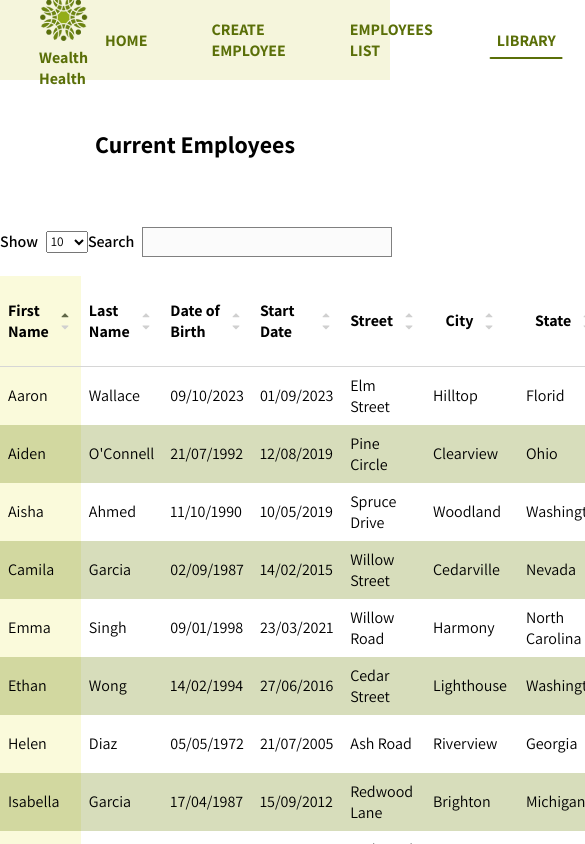
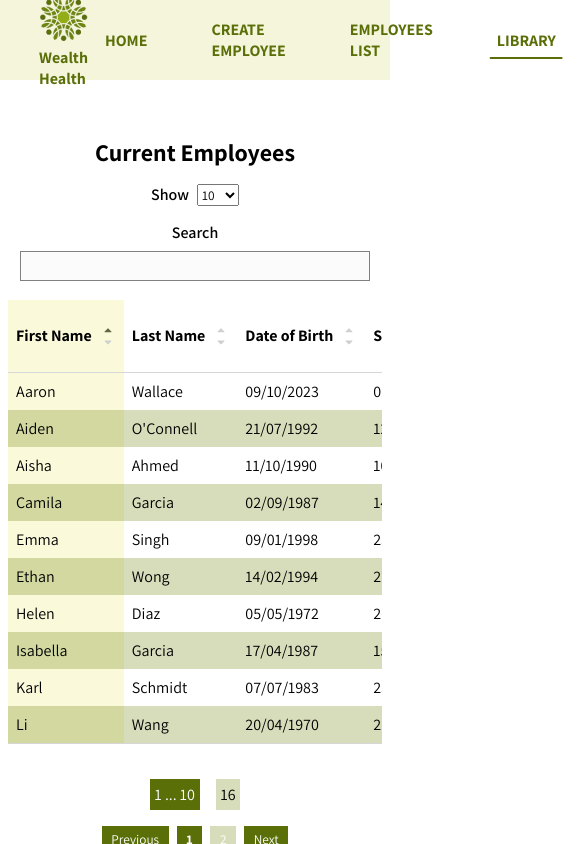
Before and after one commit to Lulu-Soso/P14_TABLE_LIBRARY, a React (Create React App) app: page /library in a window 390 px wide. Shown: the top 844 px of the page, 585 px wide, since content can reach past the window. Built offline with nearby package versions, Linux system fonts and the light colour scheme; data requests are answered from the project's data file.

Commit message:
add breakpoints

```diff
--- a/src/examples/AppTestLibrary.jsx
+++ b/src/examples/AppTestLibrary.jsx
@@ -39,7 +39,8 @@ const AppTestLibrary = () => {
   }, [dispatch]);
 
   return (
-    <div className="app-container">
+    <>
+    {/* // <div> */}
       <div className="employees-header">
         <h2>Current Employees</h2>
       </div>
@@ -57,7 +58,7 @@ const AppTestLibrary = () => {
         customLightBackgroundColor="#d7ddbb"
         customEvenRowBackgroundColor="#d7ddbb"
       />
-    </div>
+    </>
   );
 };
 
--- a/src/lib/components/SuperTable.jsx
+++ b/src/lib/components/SuperTable.jsx
@@ -35,7 +35,7 @@ const SuperTable = ({
   customHoverBackgroundColor = "#aaaaaa",
   customDarkBackgroundColor = "#929292",
   customEvenRowBackgroundColor = "#f0f0f0",
-  customLightBackgroundColor="#d2d2d2"
+  customLightBackgroundColor = "#d2d2d2",
 }) => {
   // États pour gérer la page
   const [showEmptySearch, setShowEmptySearch] = useState(false);
@@ -201,7 +201,7 @@ const SuperTable = ({
   }, [paginatedData]);
 
   return (
-    <div className="app-container">
+    <>
       <div className="employees-header">
         <div className="show-search">
           <FilterEntries
@@ -218,6 +218,7 @@ const SuperTable = ({
         </div>
       </div>
 
+      <div className="table-container">
         <table className="employees-table">
           <thead>
             <tr>
@@ -252,6 +253,7 @@ const SuperTable = ({
             ))}
           </tbody>
         </table>
+      </div>
 
       {showEmptySearch && (
         <div className="error-message">
@@ -281,7 +283,7 @@ const SuperTable = ({
           customLightBackgroundColor={customLightBackgroundColor}
         />
       </div>
-    </div>
+    </>
   );
 };
 
--- a/src/pages/EmployeesListPage.jsx
+++ b/src/pages/EmployeesListPage.jsx
@@ -221,7 +221,7 @@ const EmployeesListPage = () => {
   }, [paginatedData]);
 
   return (
-    <div className="app-container">
+    <>
       <div className="employees-header">
         <h2>Current Employees</h2>
         <div className="show-search">
@@ -236,7 +236,7 @@ const EmployeesListPage = () => {
           />
         </div>
       </div>
-
+      <div className="table-container">
       <table className="employees-table">
         <thead>
           <tr>
@@ -262,6 +262,7 @@ const EmployeesListPage = () => {
           ))}
         </tbody>
       </table>
+      </div>
 
       {showEmptySearch && (
         <div className="error-message">
@@ -287,7 +288,7 @@ const EmployeesListPage = () => {
       <div className="link-employee">
         <Link to="/employees/create">Create Employee</Link>
       </div>
-    </div>
+    </>
   );
 };
 
--- a/src/styles/_settings.scss
+++ b/src/styles/_settings.scss
@@ -20,6 +20,10 @@
   display: flex;
   flex-direction: column;
   min-height: 100vh;
+
+  @media screen and (max-width: 768px) {
+    font-size: 1rem;
+  }
 }
 
 .main {
@@ -27,6 +31,20 @@
   margin: 0 auto;
   max-width: 1340px;
   width: 100%;
+
+  @media screen and (max-width: 768px) {
+    padding: 0.5rem;
+  }
+
+  @media screen and (max-width: 991px) {
+    /* Styles pour les tablettes */
+    padding: 0.5rem;
+  }
+
+  @media screen and (min-width: 992px) {
+    /* Styles pour les écrans de bureau */
+    padding: 0.5rem;
+  }
 }
 
 footer {
--- a/src/styles/components/_employeesListPage.scss
+++ b/src/styles/components/_employeesListPage.scss
@@ -2,10 +2,10 @@
   display: flex;
   align-items: center;
   flex-direction: column;
-  padding-top: 3rem;
 
   h2 {
     cursor: default;
+    padding-top: 3rem;
   }
 
   .show-search {
@@ -28,12 +28,23 @@
         cursor: default;
       }
     }
+
+    @media screen and (max-width: 768px) {
+      flex-direction: column;
+      padding-top: 1rem;
     }
   }
+}
+
+.table-container {
+  max-width: 100%; /* Définir une largeur maximale pour le conteneur */
+  overflow-x: auto; /* Ajouter un overflow horizontal pour activer la barre de défilement */
 
   .employees-table {
     border-collapse: collapse; /* Pour fusionner les bordures */
     width: 100%;
+    overflow-x: auto; /* Activer la barre de défilement horizontal si nécessaire */
+    white-space: nowrap; /* Empêcher le texte de se rompre sur plusieurs lignes */
 
     th,
     td {
@@ -100,12 +111,14 @@
         left: 0;
         width: 100%;
         height: 100%;
-      // background-color: #ffff99;
-      background-color: var(--sortedColumnBackgroundColor); /* Utilisation de la variable CSS */;
+        background-color: var(
+          --sortedColumnBackgroundColor
+        ); /* Utilisation de la variable CSS */
         filter: saturate(0.3);
         mix-blend-mode: multiply; /* Applique l'effet de mélange pour l'overlay */
         pointer-events: none; /* Évite d'interférer avec les interactions de la colonne en-tête */
         z-index: 1;
+      }
     }
   }
 }
@@ -125,7 +138,6 @@
     display: flex;
     align-items: center;
     gap: 0.5rem;
-    margin-top: 1rem;
 
     button {
       cursor: pointer;
@@ -157,11 +169,15 @@
       color: #ffffff;
     }
 
-    // .previous,
-    // .next {
-    //   background-color: #5a6f08;
-    //   color: #ffffff;
-    // }
+    @media screen and (max-width: 768px) {
+      padding-top: 1rem;
+    }
+  }
+
+  @media screen and (max-width: 768px) {
+    flex-direction: column;
+    padding-top: 1rem;
+    text-align: center;
   }
 }
 
--- a/src/styles/components/_searchField.scss
+++ b/src/styles/components/_searchField.scss
@@ -16,8 +16,18 @@
       background-color: #fbfbfb;
       border: 1px solid grey;
 
+      @media screen and (max-width: 768px) {
+        min-width: 350px;
+      }
+
       &:hover {
         background-color: #ffffff;
       }
     }
+
+    @media screen and (max-width: 768px) {
+      flex-direction: column;
+      padding-top: 1rem;
+      text-align: center;
+    }
   }
```
Also changed, not shown: 1 other file (tests, documents, lock files or other folders). Lines whose indentation alone changed are shown as unchanged.
